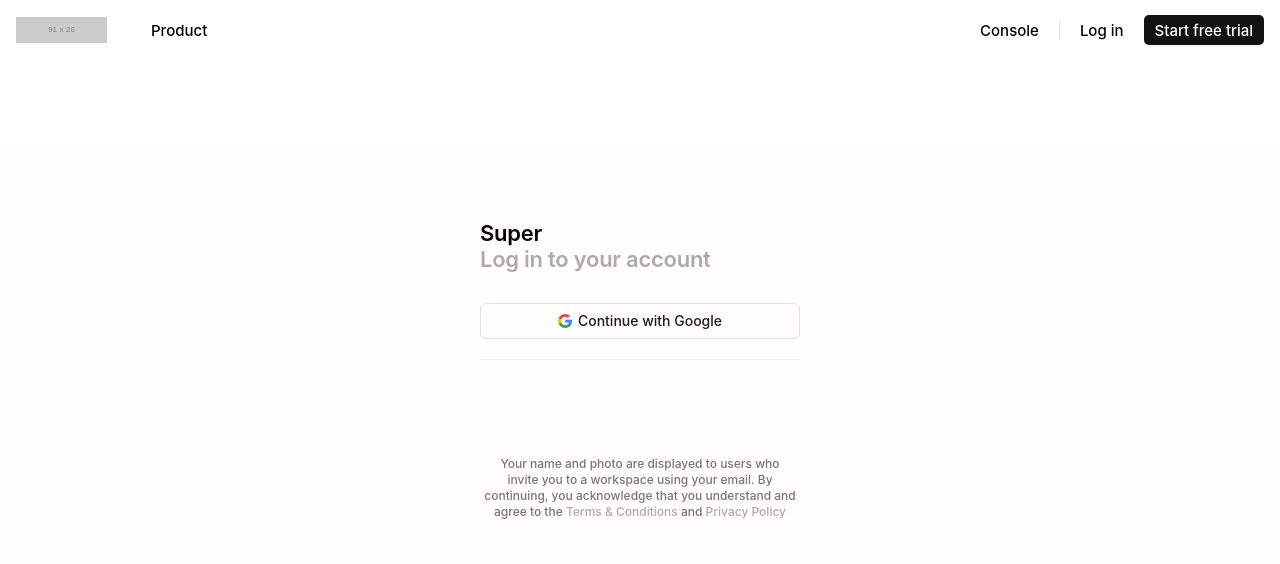
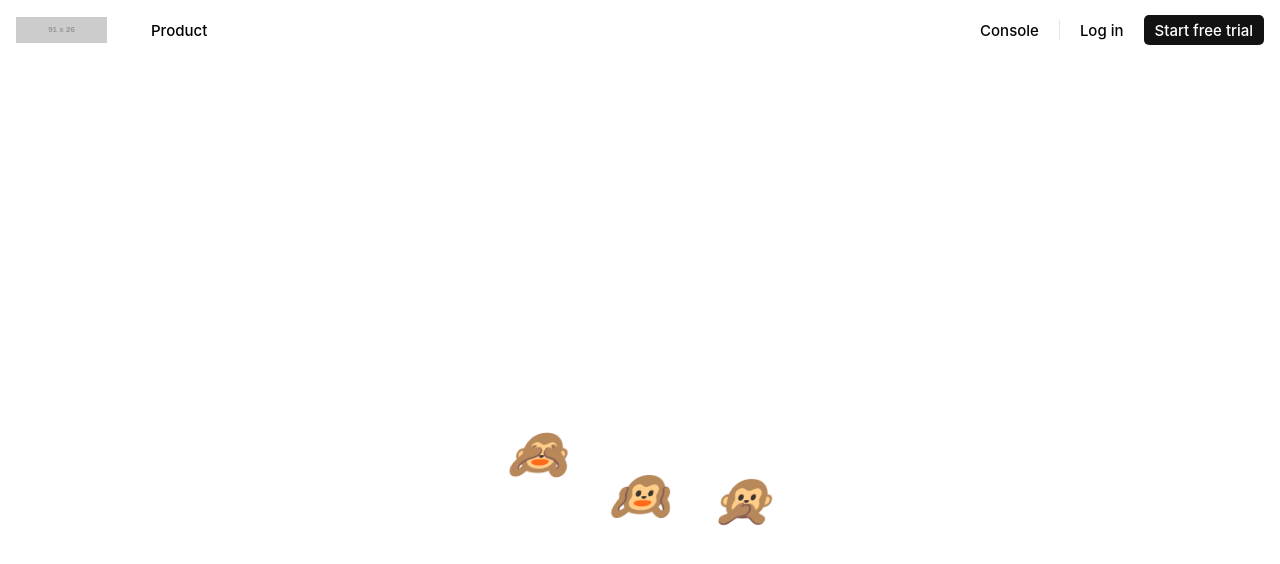
Before and after one commit to mishakrpv/account-management-react-go, a React (Vite) app: page / in a window 1280 px wide. Shown: the top 564 px of the page. Built offline with nearby package versions, Linux system fonts and the light colour scheme; a web font is replaced by a local one.

Commit message:
feat: add basic routing

```diff
--- a/src/App.jsx
+++ b/src/App.jsx
@@ -1,14 +1,14 @@
 import Auth from "./components/Auth/Auth.jsx";
 import Header from "./components/Header/Header.jsx";
 import Welcome from "./components/Welcome/Welcome.jsx";
+import { Outlet } from "react-router-dom";
 
 function App() {
   return (
     <div style={{"display": "contents"}}>
       <Header />
       <div className="page-content">
-        {/* <Welcome /> */}
-        <Auth></Auth>
+        <Outlet />
       </div>
     </div>
   );
--- a/src/components/Auth/Auth.jsx
+++ b/src/components/Auth/Auth.jsx
@@ -1,5 +1,5 @@
 import "./Auth.jsx.css";
-import LogIn from "./LogIn";
+import { Outlet } from "react-router-dom";
 
 export default function Auth() {
   return (
@@ -16,7 +16,7 @@
                   margin: "0px auto",
                 }}
               >
-                <LogIn />
+                <Outlet />
               </div>
             </div>
           </section>
--- a/src/components/Header/NavRight.jsx
+++ b/src/components/Header/NavRight.jsx
@@ -35,12 +35,12 @@
       <div className="navbar-right__divider"></div>
       <ul className="navbar__nav-list">
         <li className="navbar__nav-item">
-          <a tabIndex="0" className="navbar__nav-btn" href="/">
+          <a tabIndex="0" className="navbar__nav-btn" href="/auth/login">
             <div className="navbar__nav-label">Log in</div>
           </a>
         </li>
         <li className="navbar__signup-item">
-          <a tabIndex="0" className="navbar__signup-btn" href="/">
+          <a tabIndex="0" className="navbar__signup-btn" href="/auth/signup">
             Start free trial
           </a>
         </li>
--- a/src/index.css
+++ b/src/index.css
@@ -32,10 +32,6 @@
   box-sizing: border-box;
 }
 
-html {
-  overflow: hidden;
-}
-
 body {
   margin: 0;
 }
--- a/src/main.jsx
+++ b/src/main.jsx
@@ -2,11 +2,45 @@
 import { createRoot } from "react-dom/client";
 import "./index.css";
 import App from "./App.jsx";
+import ErrorPage from "./pages/error.jsx";
+import { createBrowserRouter, RouterProvider } from "react-router-dom";
+import Auth from "./components/Auth/Auth.jsx";
+import LogIn from "./components/Auth/LogIn.jsx";
+import SignUp from "./components/Auth/SignUp.jsx";
+import Welcome from "./components/Welcome/Welcome.jsx";
 
 console.log("process env", process.env.NODE_ENV);
 
+const router = createBrowserRouter([
+  {
+    path: "/",
+    element: <App />,
+    errorElement: <ErrorPage />,
+    children: [
+      {
+        path: "/",
+        element: <Welcome />,
+      },
+      {
+        path: "auth",
+        element: <Auth />,
+        children: [
+          {
+            path: "login",
+            element: <LogIn />,
+          },
+          {
+            path: "signup",
+            element: <SignUp />,
+          },
+        ],
+      },
+    ],
+  },
+]);
+
 createRoot(document.getElementById("root")).render(
   <StrictMode>
-    <App />
+    <RouterProvider router={router} />
   </StrictMode>
 );
```
Also changed, not shown: src/pages/welcome.jsx (deleted, +0 -7 lines).
